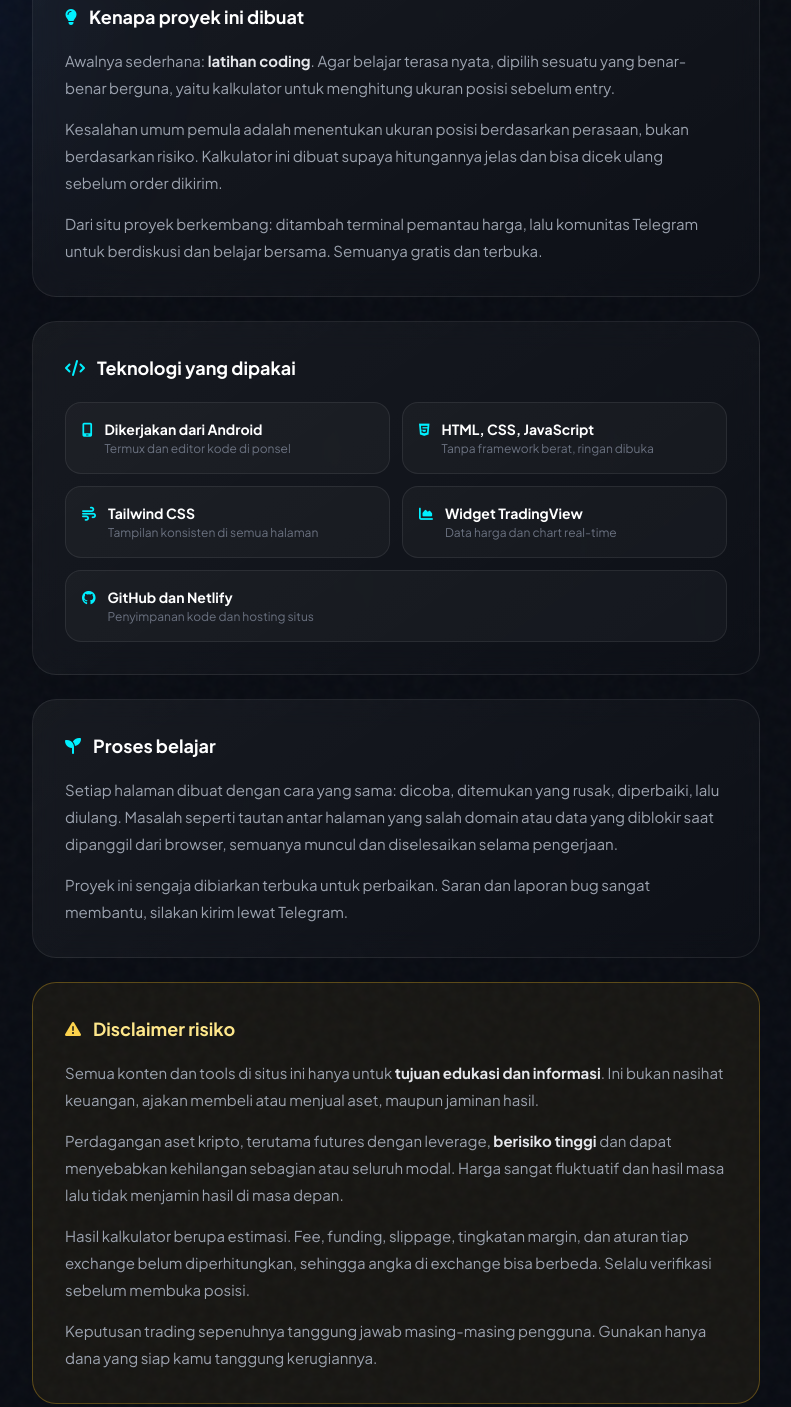
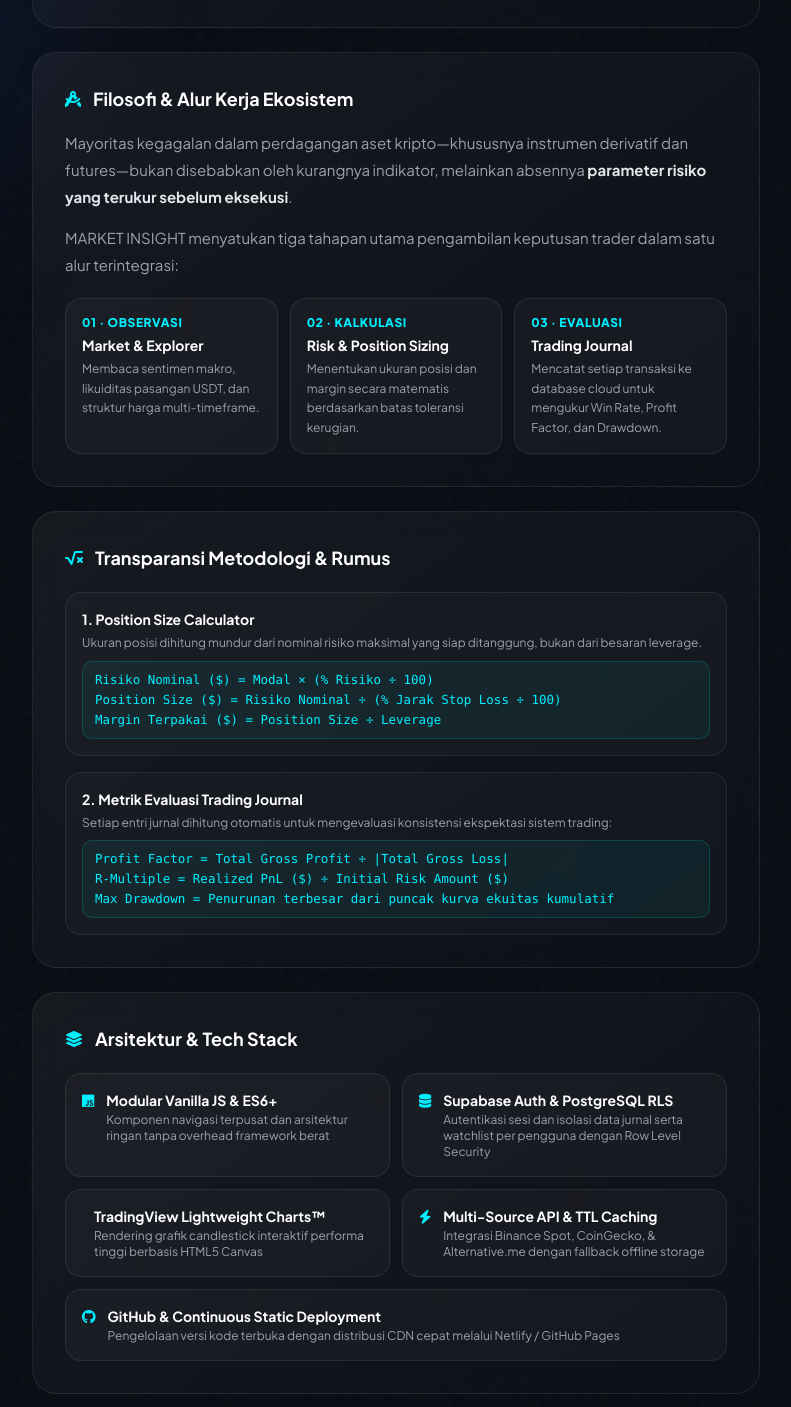
Before and after one commit to manwafa08-cell/Mitest, a plain HTML site: page tentang.html in a window 1280 px wide. Shown: the part 689-2096 px from the top of the page, without its empty margins (244-1035 px from the left). Drawn offline with nearby package versions, Linux system fonts and the light colour scheme.

Commit message:
Update 'Tentang' page content and structure

```diff
--- a/tentang.html
+++ b/tentang.html
@@ -3,11 +3,11 @@
 <head>
 <meta charset="UTF-8">
 <meta name="viewport" content="width=device-width, initial-scale=1.0">
-<meta name="description" content="Tentang MARKET INSIGHT: proyek belajar coding yang berkembang jadi kumpulan tools trading gratis. Cerita, teknologi yang dipakai, dan disclaimer risiko.">
-<meta property="og:title" content="Tentang | MARKET INSIGHT">
-<meta property="og:description" content="Cerita di balik MARKET INSIGHT, teknologi yang dipakai, dan disclaimer risiko trading.">
+<meta name="description" content="Tentang MARKET INSIGHT: platform independen untuk analisis pasar kripto, manajemen risiko, dan evaluasi jurnal trading berbasis data.">
+<meta property="og:title" content="Tentang & Metodologi | MARKET INSIGHT">
+<meta property="og:description" content="Profil pengembang, arsitektur teknologi, metodologi rumus manajemen risiko, dan disclaimer MARKET INSIGHT.">
 <meta property="og:type" content="website">
-<title>Tentang | MARKET INSIGHT</title>
+<title>Tentang & Metodologi | MARKET INSIGHT</title>
 
 <link rel="stylesheet" href="https://cdnjs.cloudflare.com/ajax/libs/font-awesome/6.4.0/css/all.min.css">
 <link rel="preconnect" href="https://fonts.googleapis.com">
@@ -53,6 +53,17 @@
     .prose-id p { color: #9ca3af; line-height: 1.8; font-size: 15px; }
     .prose-id p + p { margin-top: 14px; }
     .prose-id strong { color: #e5e7eb; font-weight: 700; }
+    .formula-code {
+        font-family: ui-monospace, SFMono-Regular, Menlo, Monaco, Consolas, monospace;
+        font-size: 12.5px;
+        color: #00F0FF;
+        background: rgba(0, 240, 255, 0.06);
+        border: 1px solid rgba(0, 240, 255, 0.16);
+        padding: 8px 12px;
+        border-radius: 10px;
+        display: block;
+        margin-top: 8px;
+    }
     :focus-visible { outline: 2px solid #00F0FF; outline-offset: 3px; border-radius: 8px; }
 </style>
 </head>
@@ -70,94 +81,117 @@
         <section class="text-center mb-14">
             <div class="inline-flex items-center gap-2 px-4 py-1.5 rounded-full bg-brand-cyan/10 border border-brand-cyan/20 text-brand-cyan text-xs font-bold uppercase tracking-widest mb-6">
                 <span class="w-2 h-2 rounded-full bg-brand-cyan animate-pulse"></span>
-                Tentang
+                Tentang &amp; Metodologi
             </div>
             <h1 class="text-4xl md:text-5xl font-extrabold leading-[1.1] tracking-tight mb-5">
-                Dari latihan coding <br class="hidden sm:block">
-                <span class="text-transparent bg-clip-text bg-gradient-to-r from-white via-brand-cyan to-blue-500">jadi tools trading</span>
+                Menjembatani Rekayasa Web <br class="hidden sm:block">
+                <span class="text-transparent bg-clip-text bg-gradient-to-r from-white via-brand-cyan to-blue-500">&amp; Disiplin Manajemen Risiko</span>
             </h1>
-            <p class="text-gray-400 text-base md:text-lg font-medium max-w-xl mx-auto leading-relaxed">
-                MARKET INSIGHT dimulai sebagai proyek belajar dan terus dikembangkan secara bertahap.
+            <p class="text-gray-400 text-base md:text-lg font-medium max-w-2xl mx-auto leading-relaxed">
+                Platform trading intelligence independen yang menggabungkan pemantauan pasar real-time, kalkulasi ukuran posisi presisi, dan evaluasi performa berbasis data.
             </p>
         </section>
 
         <div class="flex flex-col gap-6">
 
-            <!-- Siapa -->
+            <!-- Profil Pengembang -->
             <section class="glass-card rounded-3xl border border-brand-border p-6 md:p-8">
-                <h2 class="text-lg font-bold mb-4 flex items-center gap-3"><i class="fa-solid fa-user text-brand-cyan text-base"></i>Siapa di balik ini</h2>
+                <h2 class="text-lg font-bold mb-4 flex items-center gap-3"><i class="fa-solid fa-user-shield text-brand-cyan text-base"></i>Profil Pengembang</h2>
                 <div class="prose-id">
-                    <p>MARKET INSIGHT dikelola oleh <strong>@Eva_Edith</strong>, seorang pembelajar otodidak dari Indonesia yang sedang mendalami pemrograman web dan tertarik pada pasar kripto.</p>
-                    <p>Ini bukan perusahaan atau lembaga keuangan. Semua tools dibuat dan dirawat oleh satu orang, jadi pembaruan dilakukan bertahap sambil terus belajar.</p>
+                    <p>MARKET INSIGHT dirancang dan dikembangkan secara independen oleh <strong>@Eva_Edith</strong>, seorang <strong>Web Developer</strong> sekaligus <strong>Cryptocurrency Trader</strong> asal Indonesia yang berfokus pada pengembangan aplikasi web finansial dan analisis struktur pasar.</p>
+                    <p>Berangkat dari kebutuhan praktis di meja trading, platform ini dibangun bukan sebagai institusi keuangan atau penyedia sinyal, melainkan sebagai <strong>ruang kerja analitis (trading workspace)</strong> yang ringan, transparan, dan dapat diakses gratis oleh trader ritel.</p>
                 </div>
             </section>
 
-            <!-- Kenapa -->
+            <!-- Filosofi & Ekosistem -->
             <section class="glass-card rounded-3xl border border-brand-border p-6 md:p-8">
-                <h2 class="text-lg font-bold mb-4 flex items-center gap-3"><i class="fa-solid fa-lightbulb text-brand-cyan text-base"></i>Kenapa proyek ini dibuat</h2>
+                <h2 class="text-lg font-bold mb-4 flex items-center gap-3"><i class="fa-solid fa-compass-drafting text-brand-cyan text-base"></i>Filosofi &amp; Alur Kerja Ekosistem</h2>
                 <div class="prose-id">
-                    <p>Awalnya sederhana: <strong>latihan coding</strong>. Agar belajar terasa nyata, dipilih sesuatu yang benar-benar berguna, yaitu kalkulator untuk menghitung ukuran posisi sebelum entry.</p>
-                    <p>Kesalahan umum pemula adalah menentukan ukuran posisi berdasarkan perasaan, bukan berdasarkan risiko. Kalkulator ini dibuat supaya hitungannya jelas dan bisa dicek ulang sebelum order dikirim.</p>
-                    <p>Dari situ proyek berkembang: ditambah terminal pemantau harga, lalu komunitas Telegram untuk berdiskusi dan belajar bersama. Semuanya gratis dan terbuka.</p>
+                    <p>Mayoritas kegagalan dalam perdagangan aset kripto—khususnya instrumen derivatif dan futures—bukan disebabkan oleh kurangnya indikator, melainkan absennya <strong>parameter risiko yang terukur sebelum eksekusi</strong>.</p>
+                    <p>MARKET INSIGHT menyatukan tiga tahapan utama pengambilan keputusan trader dalam satu alur terintegrasi:</p>
+                </div>
+                <div class="grid sm:grid-cols-3 gap-3 mt-5 text-xs">
+                    <div class="rounded-2xl bg-white/[0.03] border border-brand-border p-4">
+                        <div class="text-brand-cyan font-extrabold uppercase tracking-wider mb-1">01 · Observasi</div>
+                        <div class="font-bold text-white text-sm mb-1">Market &amp; Explorer</div>
+                        <p class="text-gray-400 leading-relaxed">Membaca sentimen makro, likuiditas pasangan USDT, dan struktur harga multi-timeframe.</p>
+                    </div>
+                    <div class="rounded-2xl bg-white/[0.03] border border-brand-border p-4">
+                        <div class="text-brand-cyan font-extrabold uppercase tracking-wider mb-1">02 · Kalkulasi</div>
+                        <div class="font-bold text-white text-sm mb-1">Risk &amp; Position Sizing</div>
+                        <p class="text-gray-400 leading-relaxed">Menentukan ukuran posisi dan margin secara matematis berdasarkan batas toleransi kerugian.</p>
+                    </div>
+                    <div class="rounded-2xl bg-white/[0.03] border border-brand-border p-4">
+                        <div class="text-brand-cyan font-extrabold uppercase tracking-wider mb-1">03 · Evaluasi</div>
+                        <div class="font-bold text-white text-sm mb-1">Trading Journal</div>
+                        <p class="text-gray-400 leading-relaxed">Mencatat setiap transaksi ke database cloud untuk mengukur Win Rate, Profit Factor, dan Drawdown.</p>
+                    </div>
                 </div>
             </section>
 
-            <!-- Stack -->
+            <!-- Metodologi & Rumus -->
+            <section id="metodologi" class="glass-card rounded-3xl border border-brand-border p-6 md:p-8">
+                <h2 class="text-lg font-bold mb-5 flex items-center gap-3"><i class="fa-solid fa-square-root-variable text-brand-cyan text-base"></i>Transparansi Metodologi &amp; Rumus</h2>
+                <div class="space-y-4 text-sm">
+                    <div class="rounded-2xl bg-white/[0.025] border border-brand-border p-4">
+                        <div class="font-bold text-white">1. Position Size Calculator</div>
+                        <p class="text-gray-400 text-xs mt-1 leading-relaxed">Ukuran posisi dihitung mundur dari nominal risiko maksimal yang siap ditanggung, bukan dari besaran leverage.</p>
+                        <code class="formula-code">Risiko Nominal ($) = Modal × (% Risiko ÷ 100)<br>Position Size ($) = Risiko Nominal ÷ (% Jarak Stop Loss ÷ 100)<br>Margin Terpakai ($) = Position Size ÷ Leverage</code>
+                    </div>
+                    <div class="rounded-2xl bg-white/[0.025] border border-brand-border p-4">
+                        <div class="font-bold text-white">2. Metrik Evaluasi Trading Journal</div>
+                        <p class="text-gray-400 text-xs mt-1 leading-relaxed">Setiap entri jurnal dihitung otomatis untuk mengevaluasi konsistensi ekspektasi sistem trading:</p>
+                        <code class="formula-code">Profit Factor = Total Gross Profit ÷ |Total Gross Loss|<br>R-Multiple = Realized PnL ($) ÷ Initial Risk Amount ($)<br>Max Drawdown = Penurunan terbesar dari puncak kurva ekuitas kumulatif</code>
+                    </div>
+                </div>
+            </section>
+
+            <!-- Stack & Arsitektur -->
             <section class="glass-card rounded-3xl border border-brand-border p-6 md:p-8">
-                <h2 class="text-lg font-bold mb-5 flex items-center gap-3"><i class="fa-solid fa-code text-brand-cyan text-base"></i>Teknologi yang dipakai</h2>
+                <h2 class="text-lg font-bold mb-5 flex items-center gap-3"><i class="fa-solid fa-layer-group text-brand-cyan text-base"></i>Arsitektur &amp; Tech Stack</h2>
                 <ul class="grid sm:grid-cols-2 gap-3 text-sm">
                     <li class="flex gap-3 rounded-2xl bg-white/[0.03] border border-brand-border p-4">
-                        <i class="fa-solid fa-mobile-screen text-brand-cyan mt-1"></i>
-                        <div><div class="font-bold">Dikerjakan dari Android</div><div class="text-gray-500 text-xs mt-0.5">Termux dan editor kode di ponsel</div></div>
+                        <i class="fa-brands fa-js text-brand-cyan mt-1"></i>
+                        <div><div class="font-bold">Modular Vanilla JS &amp; ES6+</div><div class="text-gray-400 text-xs mt-0.5">Komponen navigasi terpusat dan arsitektur ringan tanpa overhead framework berat</div></div>
                     </li>
                     <li class="flex gap-3 rounded-2xl bg-white/[0.03] border border-brand-border p-4">
-                        <i class="fa-brands fa-html5 text-brand-cyan mt-1"></i>
-                        <div><div class="font-bold">HTML, CSS, JavaScript</div><div class="text-gray-500 text-xs mt-0.5">Tanpa framework berat, ringan dibuka</div></div>
+                        <i class="fa-solid fa-database text-brand-cyan mt-1"></i>
+                        <div><div class="font-bold">Supabase Auth &amp; PostgreSQL RLS</div><div class="text-gray-400 text-xs mt-0.5">Autentikasi sesi dan isolasi data jurnal serta watchlist per pengguna dengan Row Level Security</div></div>
                     </li>
                     <li class="flex gap-3 rounded-2xl bg-white/[0.03] border border-brand-border p-4">
-                        <i class="fa-solid fa-wind text-brand-cyan mt-1"></i>
-                        <div><div class="font-bold">Tailwind CSS</div><div class="text-gray-500 text-xs mt-0.5">Tampilan konsisten di semua halaman</div></div>
+                        <i class="fa-solid fa-chart-candlestick text-brand-cyan mt-1"></i>
+                        <div><div class="font-bold">TradingView Lightweight Charts™</div><div class="text-gray-400 text-xs mt-0.5">Rendering grafik candlestick interaktif performa tinggi berbasis HTML5 Canvas</div></div>
                     </li>
                     <li class="flex gap-3 rounded-2xl bg-white/[0.03] border border-brand-border p-4">
-                        <i class="fa-solid fa-chart-area text-brand-cyan mt-1"></i>
-                        <div><div class="font-bold">Widget TradingView</div><div class="text-gray-500 text-xs mt-0.5">Data harga dan chart real-time</div></div>
+                        <i class="fa-solid fa-bolt text-brand-cyan mt-1"></i>
+                        <div><div class="font-bold">Multi-Source API &amp; TTL Caching</div><div class="text-gray-400 text-xs mt-0.5">Integrasi Binance Spot, CoinGecko, &amp; Alternative.me dengan fallback offline storage</div></div>
                     </li>
                     <li class="flex gap-3 rounded-2xl bg-white/[0.03] border border-brand-border p-4 sm:col-span-2">
                         <i class="fa-brands fa-github text-brand-cyan mt-1"></i>
-                        <div><div class="font-bold">GitHub dan Netlify</div><div class="text-gray-500 text-xs mt-0.5">Penyimpanan kode dan hosting situs</div></div>
+                        <div><div class="font-bold">GitHub &amp; Continuous Static Deployment</div><div class="text-gray-400 text-xs mt-0.5">Pengelolaan versi kode terbuka dengan distribusi CDN cepat melalui Netlify / GitHub Pages</div></div>
                     </li>
                 </ul>
             </section>
 
-            <!-- Proses -->
-            <section class="glass-card rounded-3xl border border-brand-border p-6 md:p-8">
-                <h2 class="text-lg font-bold mb-4 flex items-center gap-3"><i class="fa-solid fa-seedling text-brand-cyan text-base"></i>Proses belajar</h2>
-                <div class="prose-id">
-                    <p>Setiap halaman dibuat dengan cara yang sama: dicoba, ditemukan yang rusak, diperbaiki, lalu diulang. Masalah seperti tautan antar halaman yang salah domain atau data yang diblokir saat dipanggil dari browser, semuanya muncul dan diselesaikan selama pengerjaan.</p>
-                    <p>Proyek ini sengaja dibiarkan terbuka untuk perbaikan. Saran dan laporan bug sangat membantu, silakan kirim lewat Telegram.</p>
-                </div>
-            </section>
-
             <!-- Disclaimer -->
             <section id="disclaimer" class="rounded-3xl border border-amber-400/30 bg-amber-400/[0.06] p-6 md:p-8">
-                <h2 class="text-lg font-bold mb-4 flex items-center gap-3 text-amber-200"><i class="fa-solid fa-triangle-exclamation text-amber-300 text-base"></i>Disclaimer risiko</h2>
+                <h2 class="text-lg font-bold mb-4 flex items-center gap-3 text-amber-200"><i class="fa-solid fa-triangle-exclamation text-amber-300 text-base"></i>Disclaimer Risiko</h2>
                 <div class="prose-id">
-                    <p>Semua konten dan tools di situs ini hanya untuk <strong>tujuan edukasi dan informasi</strong>. Ini bukan nasihat keuangan, ajakan membeli atau menjual aset, maupun jaminan hasil.</p>
-                    <p>Perdagangan aset kripto, terutama futures dengan leverage, <strong>berisiko tinggi</strong> dan dapat menyebabkan kehilangan sebagian atau seluruh modal. Harga sangat fluktuatif dan hasil masa lalu tidak menjamin hasil di masa depan.</p>
-                    <p>Hasil kalkulator berupa estimasi. Fee, funding, slippage, tingkatan margin, dan aturan tiap exchange belum diperhitungkan, sehingga angka di exchange bisa berbeda. Selalu verifikasi sebelum membuka posisi.</p>
-                    <p>Keputusan trading sepenuhnya tanggung jawab masing-masing pengguna. Gunakan hanya dana yang siap kamu tanggung kerugiannya.</p>
+                    <p>Seluruh fitur, kalkulasi, artikel, dan data pasar di MARKET INSIGHT disediakan semata-mata untuk <strong>tujuan edukasi, riset mandiri, dan alat bantu manajemen risiko</strong>. Platform ini tidak memberikan nasihat keuangan (financial advice) maupun ajakan transaksi.</p>
+                    <p>Perdagangan aset kripto—terutama kontrak futures dengan leverage—memiliki <strong>tingkat risiko tinggi</strong> dan berpotensi menyebabkan kehilangan seluruh modal. Kinerja historis yang tercatat di jurnal tidak menjamin hasil di masa mendatang.</p>
+                    <p>Angka estimasi likuidasi dan ukuran posisi pada kalkulator belum memperhitungkan biaya transaksi (maker/taker fee), funding rate, slippage, maupun aturan margin bertingkat di masing-masing bursa. Selalu verifikasi parameter order sebelum mengeksekusi posisi.</p>
                 </div>
             </section>
 
             <!-- CTA -->
             <section class="glass-card rounded-3xl border border-brand-border p-6 md:p-8 flex flex-col sm:flex-row sm:items-center sm:justify-between gap-5">
                 <div>
-                    <h2 class="text-lg font-bold">Ada saran atau menemukan bug?</h2>
-                    <p class="text-gray-400 text-sm mt-1">Langsung kirim pesan ke <a class="text-brand-cyan font-bold" href="https://t.me/Eva_Edith" target="_blank" rel="noopener noreferrer">@Eva_Edith</a> atau gabung komunitasnya.</p>
+                    <h2 class="text-lg font-bold">Diskusi Pasar &amp; Masukan Pengembangan</h2>
+                    <p class="text-gray-400 text-sm mt-1">Hubungi pengembang langsung di <a class="text-brand-cyan font-bold" href="https://t.me/Eva_Edith" target="_blank" rel="noopener noreferrer">@Eva_Edith</a> atau ikuti pembaruan riset di komunitas.</p>
                 </div>
                 <a href="https://t.me/MARKETINSIGHT7" target="_blank" rel="noopener noreferrer"
                    class="inline-flex items-center justify-center gap-3 px-6 py-3.5 bg-brand-cyan hover:bg-brand-cyanHover text-brand-bg font-bold rounded-2xl transition-all duration-300 shadow-[0_0_20px_rgba(0,240,255,0.3)] hover:-translate-y-1 whitespace-nowrap">
-                    <i class="fa-brands fa-telegram text-xl"></i> Join Telegram
+                    <i class="fa-brands fa-telegram text-xl"></i> Join Community
                 </a>
             </section>
         </div>
@@ -166,7 +200,7 @@
     <footer class="w-full text-center py-8 relative z-10 mt-auto border-t border-white/5">
         <p class="text-gray-500 text-xs font-medium tracking-wider">
             <a href="index.html" class="hover:text-brand-cyan">Beranda</a> &nbsp;·&nbsp;
-            <a href="tentang.html" class="hover:text-brand-cyan">Tentang</a> &nbsp;·&nbsp;
+            <a href="tentang.html#metodologi" class="hover:text-brand-cyan">Metodologi</a> &nbsp;·&nbsp;
             <a href="tentang.html#disclaimer" class="hover:text-brand-cyan">Disclaimer</a>
         </p>
         <p class="text-gray-600 text-xs font-medium tracking-wider mt-3">
```
